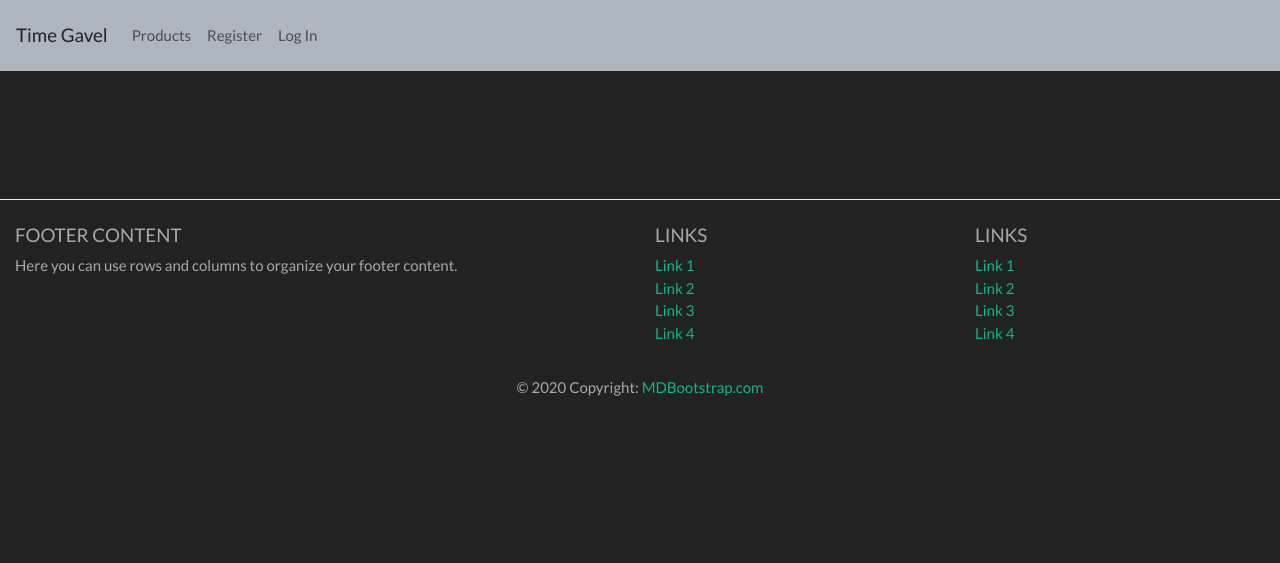
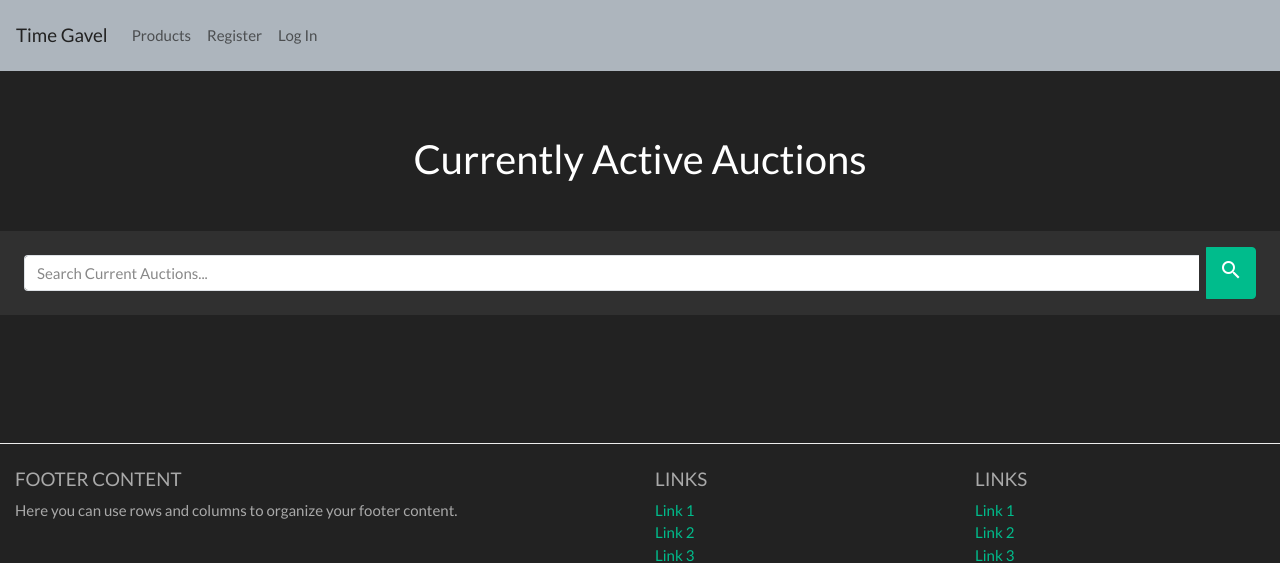
Before and after one commit to Didgerydont/fullstack-milestone, a Django app: template auction/templates/showallauctions.html in a window 1280 px wide. Shown: the top 563 px of the page. Run offline with Django 3.2, Linux system fonts and the light colour scheme; the template is opened without the code that fills it, so the values that code supplies are empty; some libraries are stand-ins or nearby versions.

Commit message:
updated search bar for allauctions page

```diff
--- a/antiques/templates/antiques.html
+++ b/antiques/templates/antiques.html
@@ -16,7 +16,7 @@
     <div class="d-flex flex-grow-1">
         <form method="GET" action="{% url 'search:search_past_items' %}" class="mr-2 my-auto w-100 d-inline-block order-1">
             <div class="input-group">
-                <input name="q" value="{{ request.GET.Q }}" type="text" class="form-control border m-2 border-right-0" placeholder="Search...">
+                <input name="q" value="{{ request.GET.Q }}" type="text" class="form-control border m-2 border-right-0" placeholder="Search through all current antiques">
                 <span class="input-group-append">
 
                     <button class="btn btn-success" type="submit">
--- a/auction/templates/showallauctions.html
+++ b/auction/templates/showallauctions.html
@@ -1,8 +1,29 @@
 {% extends 'base.html' %}
 
-{% block title %}The Auction{% endblock %}
+{% block title %}All Current Auctions{% endblock %}
 
 {% block content %}
+<div class="container mb-5 mt-5">
+    <div class="col-xs-12 text-center">
+        <h2>Currently Active Auctions</h2>
+    </div>
+</div>
+
+<nav aria-label="search-bar" class="navbar navbar-expand-md navbar-dark bg-dark mb-2">
+    <div class="d-flex flex-grow-1">
+        <form method="GET" action="{% url 'search:search_current_auctions' %}" class="mr-2 my-auto w-100 d-inline-block order-1">
+            <div class="input-group">
+                <input name="q" value="{{ request.GET.Q }}" type="text" class="form-control border m-2 border-right-0" placeholder="Search Current Auctions...">
+                <span class="input-group-append">
+
+                    <button class="btn btn-success" type="submit">
+                        <span class="material-icons">search</span>
+                    </button>
+                </span>
+            </div>
+        </form>
+    </div>
+</nav>
 
 
 {% endblock %}
--- a/home/templates/index.html
+++ b/home/templates/index.html
@@ -25,7 +25,7 @@
     <div class="d-flex flex-grow-1">
         <form method="GET" action="{% url 'search:search_past_items' %}" class="mr-2 my-auto w-100 d-inline-block order-1">
             <div class="input-group">
-                <input name="q" value="{{ request.GET.Q }}" type="text" class="form-control border m-2 border-right-0" placeholder="Search...">
+                <input name="q" value="{{ request.GET.Q }}" type="text" class="form-control border m-2 border-right-0" placeholder="Search through previously sold items">
                 <span class="input-group-append">
 
                     <button class="btn btn-success" type="submit">
--- a/search/urls.py
+++ b/search/urls.py
@@ -1,11 +1,11 @@
 from django.conf.urls import url
 from . import views
-from .views import search_antiques, search_past_items
+from .views import search_antiques, search_past_items, search_current_auctions
 
 app_name = 'search'
 
 urlpatterns = [
     url('search/current_items', views.search_antiques, name='search_antiques'),
-    url('search/search_past_items', views.search_past_items, name='search_past_items')
-
+    url('search/search_past_items', views.search_past_items, name='search_past_items'),
+    url('search/search_current_auctions', views.search_current_auctions, name='search_current_auctions'),
 ]
```
Also changed, not shown: accounts/models.py (+8 -9 lines), auction/views.py (+12 -0 lines), search/views.py (+19 -0 lines), accounts/migrations/0003_auto_20200404_1521.py (added).
